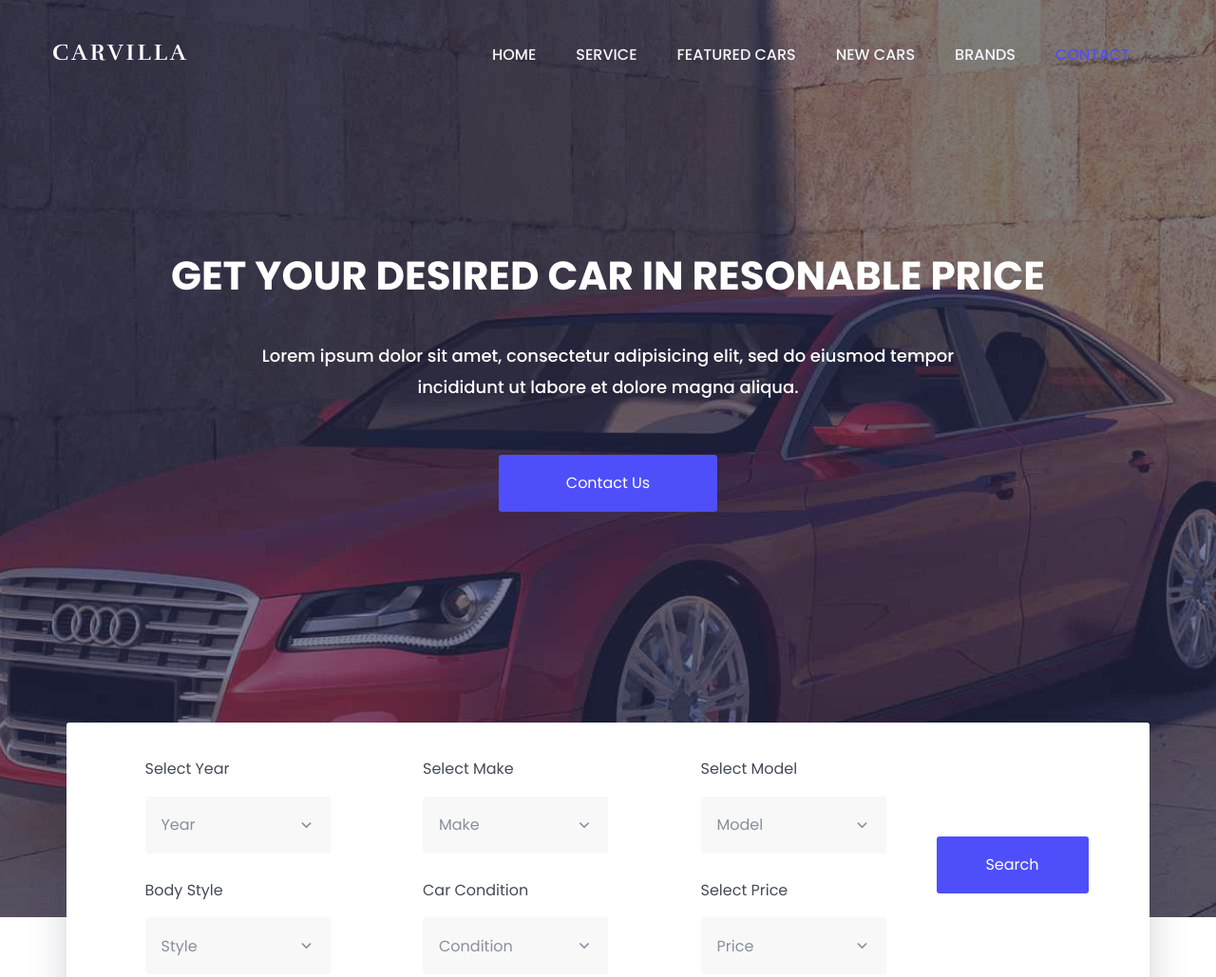
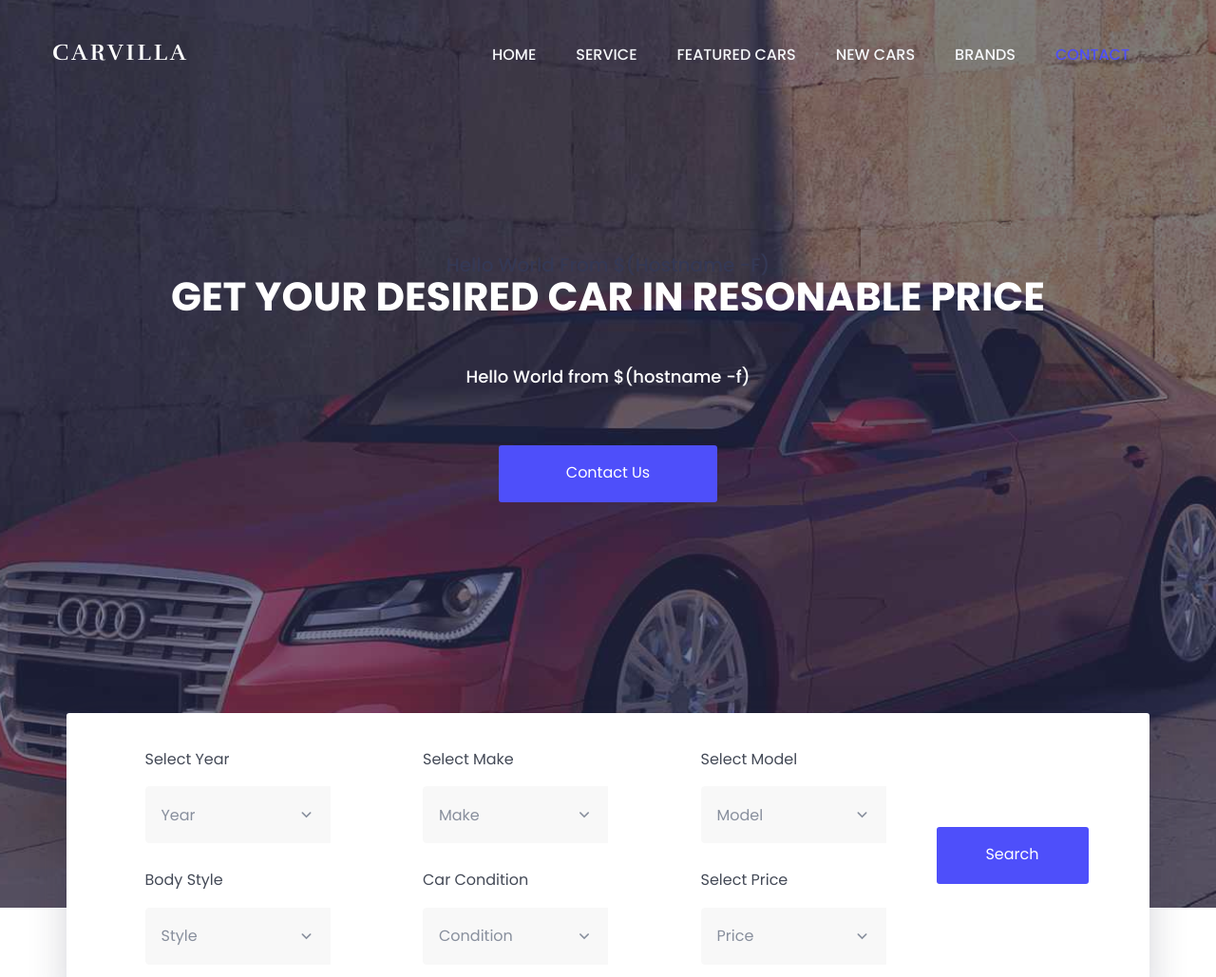
Before and after one commit to migol06/CarVilla-Template, a plain HTML site: page index.html in a window 1280 px wide. Shown: the top 1029 px of the page at 95% size. Drawn offline with nearby package versions, Linux system fonts and the light colour scheme.

Commit message:
add a hostname

```diff
--- a/index.html
+++ b/index.html
@@ -105,9 +105,10 @@
 
 			<div class="container">
 				<div class="welcome-hero-txt">
+					<h1>Hello World from $(hostname -f)</h1>
 					<h2>get your desired car in resonable price</h2>
 					<p>
-						Lorem ipsum dolor sit amet, consectetur adipisicing elit, sed do eiusmod tempor incididunt ut labore et dolore   magna aliqua.
+						Hello World from $(hostname -f)
 					</p>
 					<button class="welcome-btn" onclick="window.location.href='#'">contact us</button>
 				</div>
```
